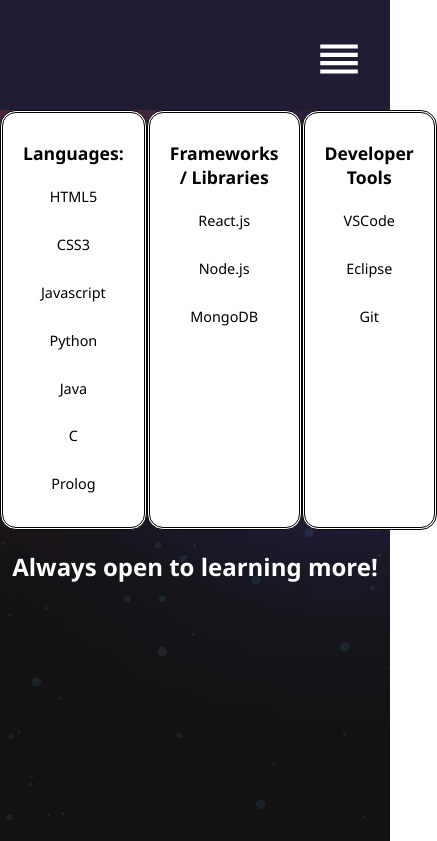
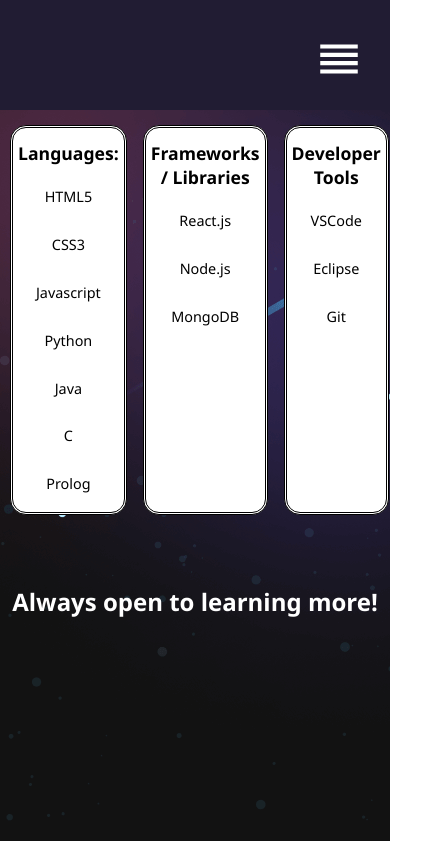
Before and after one commit to elyknehc/personal-website, a React (Create React App) app: page /technologies in a window 390 px wide. Shown: the top 841 px of the page, 437 px wide, since content can reach past the window. Built offline with nearby package versions, Linux system fonts and the light colour scheme.

Commit message:
finished mobile technology page

```diff
--- a/public/index.html
+++ b/public/index.html
@@ -4,7 +4,7 @@
 		<meta charset="utf-8" />
 		<link
 			rel="icon"
-			href="https://d2j6dbq0eux0bg.cloudfront.net/images/57452111/2911564641.jpg"
+			href="https://i5.walmartimages.com/asr/01f5e445-7451-4bbf-93a1-c21f6bb798be_1.734c709d233ba973a104777cbb491101.jpeg?odnHeight=450&odnWidth=450&odnBg=ffffff"
 		/>
 
 		<meta name="viewport" content="width=device-width, initial-scale=1" />
--- a/src/files/ProjectList.js
+++ b/src/files/ProjectList.js
@@ -28,4 +28,10 @@
 		skills: "Java, Graphs",
 		link: "https://github.com/elyknehc/graphpathfinder",
 	},
+	// {
+	// 	// name: "New Project",
+	// 	// image: Project4,
+	// 	// skills: "Future",
+	// 	// link: "www.google.ca",
+	// },
 ];
--- a/src/pages/Home.js
+++ b/src/pages/Home.js
@@ -29,7 +29,7 @@
 							loop={true}
 							typeSpeed={75}
 							deleteSpeed={80}
-							delaySpeed={1200}
+							delaySpeed={100}
 						/>
 					</span>
 				</p>
--- a/src/styles/Technologies.css
+++ b/src/styles/Technologies.css
@@ -59,14 +59,15 @@
 
 @media only screen and (max-width: 600px) {
 	.technology-stack-content {
-		display: grid;
-		grid-template-columns: repeat(3, 1fr);
-		padding: 0px;
-		gap: 0px;
+		width: 80%;
+		padding-top: 15px;
+		padding-right: 5px;
+		padding-left: 10px;
+
+		gap: 1rem;
 	}
 
-	technology-stack-box {
-		width: 100%;
-		padding: 0px;
+	.technology-stack-box {
+		padding: 5px;
 	}
 }
```
